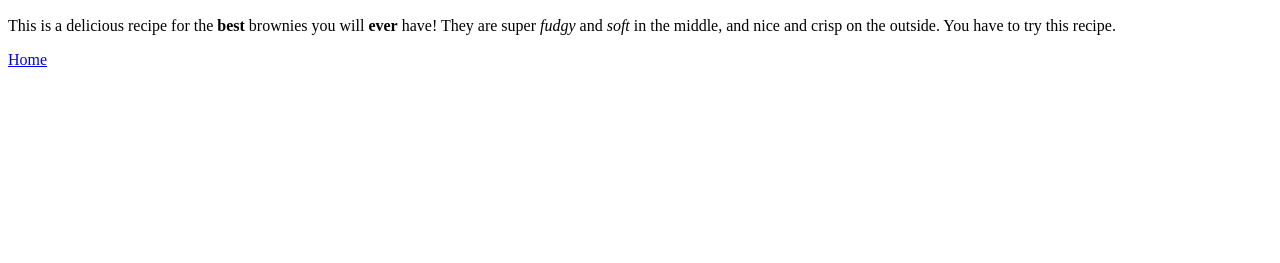
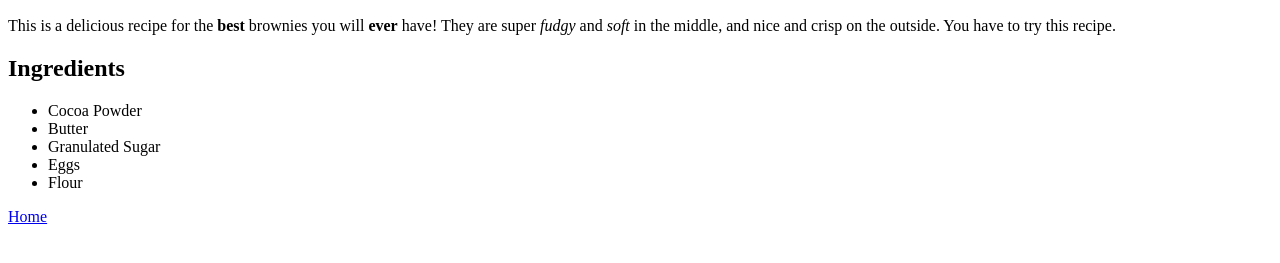
Before and after one commit to Demjan1806/odin-recipes, a plain HTML site: page recipes/brownies.html in a window 1280 px wide. Shown: the part 509-772 px from the top of the page. Drawn offline with Linux system fonts and the light colour scheme.

Commit message:
Update the homepage + the brownies recipe page
Added an introduction to the homepage (index.html)
Also added the links to the recipes to a list.
Added a list to the brownies page with the ingredients.

```diff
--- a/recipes/brownies.html
+++ b/recipes/brownies.html
@@ -15,6 +15,16 @@
 
         <p>This is a delicious recipe for the <strong>best</strong> brownies you will <strong>ever</strong> have! They are super <em>fudgy</em> and <em>soft</em> in the middle, and nice and crisp on the outside. You have to try this recipe. </p>
 
+        <h2>Ingredients</h2>
+
+        <ul>
+            <li>Cocoa Powder</li>
+            <li>Butter</li>
+            <li>Granulated Sugar</li>
+            <li>Eggs</li>
+            <li>Flour</li>
+        </ul>
+
         <a href="../index.html">Home</a>
     </body>
 </html>
```
Also changed, not shown: index.html (+8 -1 lines).
